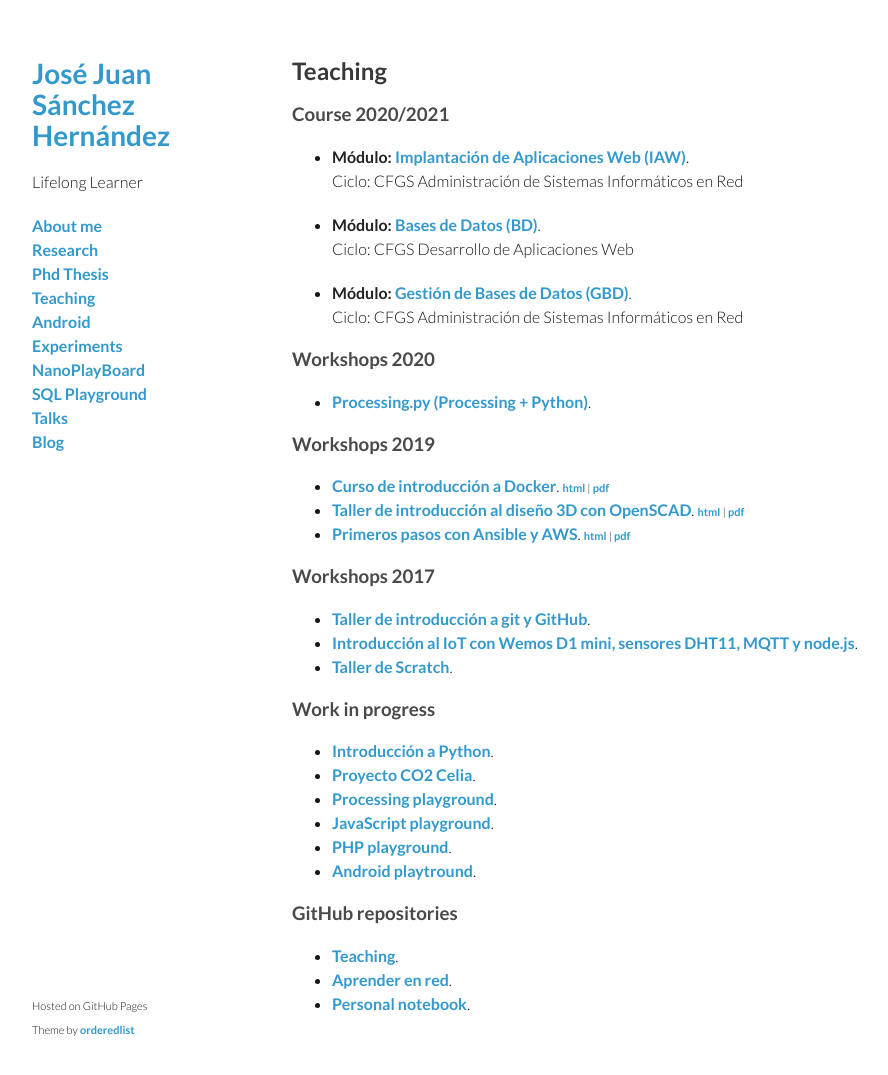
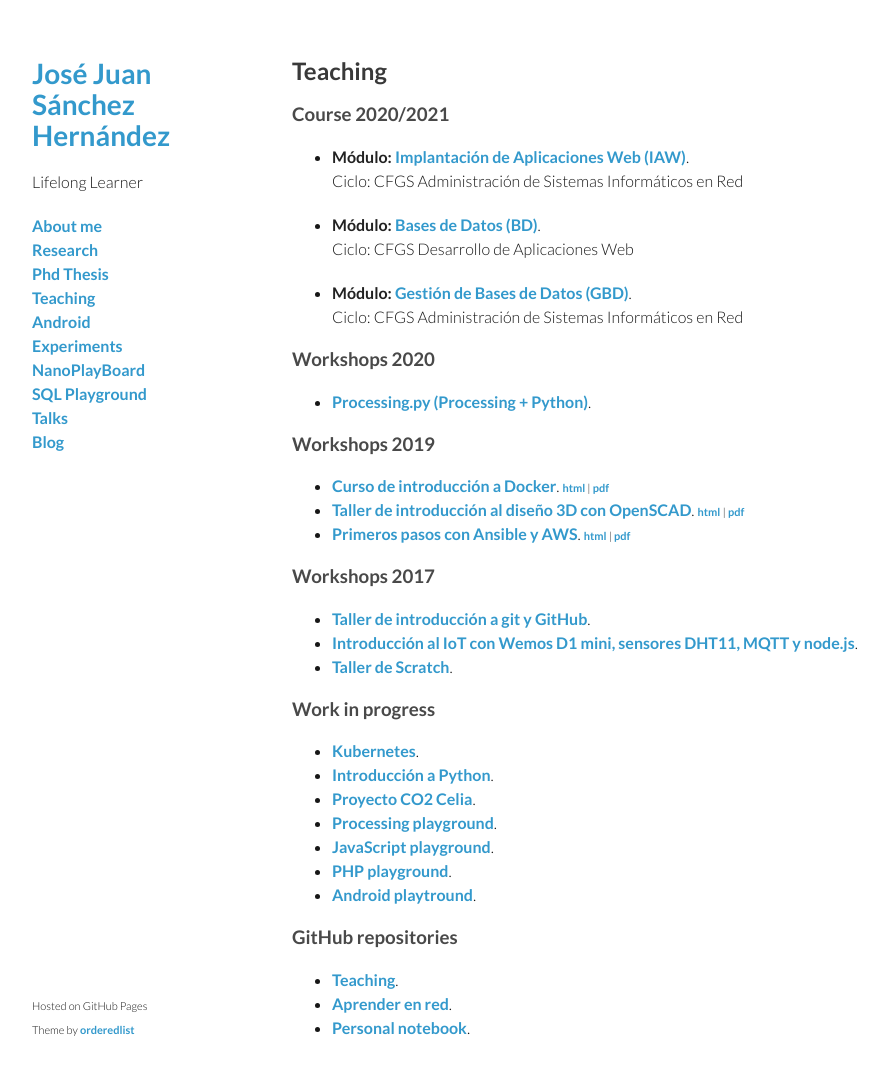
Before and after one commit to josejuansanchez/josejuansanchez.github.io, a Jekyll site: the page built from teaching/index.md, in a window 1280 px wide and 1110 px high. Shown: the top 1075 px of the window, without its empty margins (178-1066 px from the left). Built offline with Jekyll 4.4.1, drawn with Linux system fonts in a browser that asks for light colours.

Commit message:
Updated teaching section

```diff
--- a/teaching/index.md
+++ b/teaching/index.md
@@ -34,6 +34,7 @@ title: Teaching
 
 ### Work in progress
 
+  * [Kubernetes][23].
   * [Introducción a Python][20].
   * [Proyecto CO2 Celia][21].
   * [Processing playground][6].
```
Also changed, not shown: other parts of teaching/index.md (+1 -0 lines).
